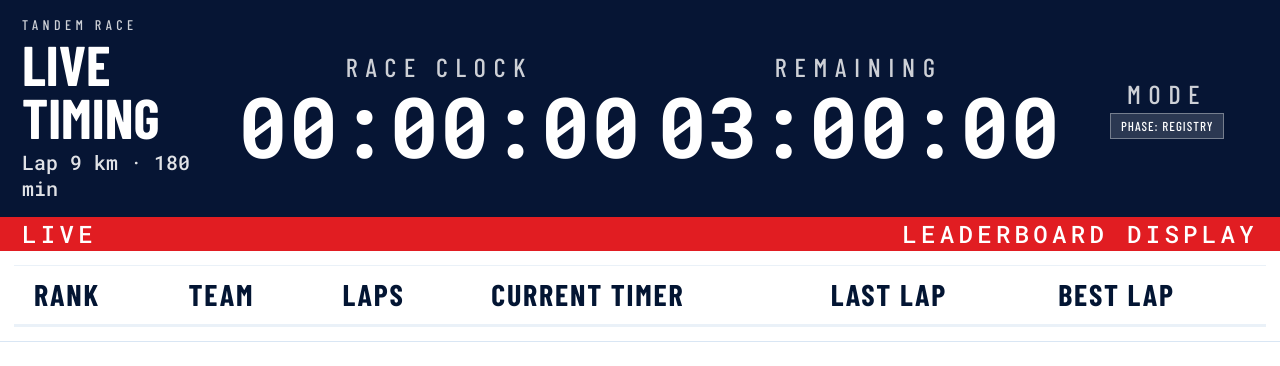
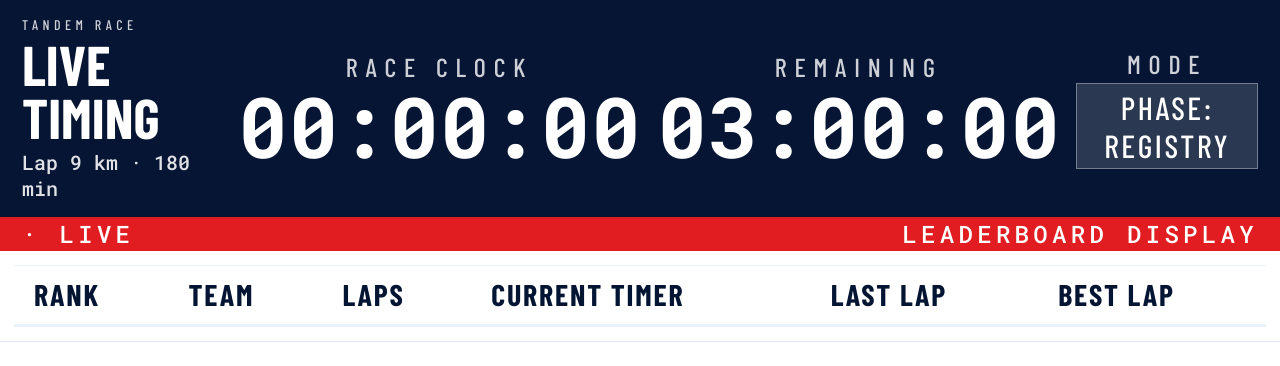
Before and after one commit to webertom6/race_lap_software, a plain HTML site: page static/scoreboard.html in a window 1280 px wide. Drawn offline with nearby package versions, Linux system fonts and the light colour scheme; no server answers; a web font is replaced by a local one.

Commit message:
fix top main panel leaderboard

```diff
--- a/static/scoreboard.html
+++ b/static/scoreboard.html
@@ -30,7 +30,7 @@
         </div>
       </div>
       <div class="live-strip">
-        <p class="live-left">Live</p>
+        <p class="live-left">· Live</p>
         <p class="live-right">Leaderboard display</p>
       </div>
     </header>
--- a/static/style.css
+++ b/static/style.css
@@ -386,7 +386,7 @@ td {
 
 .top-main {
   display: grid;
-  grid-template-columns: 1.1fr 1fr 1fr 1fr;
+  grid-template-columns: 1.1fr 2fr 2fr 1fr;
   gap: 16px;
   align-items: center;
   padding: 16px 22px;
@@ -465,7 +465,7 @@ td {
   color: #fff;
   padding: 4px 10px;
   font-family: "Barlow Condensed", sans-serif;
-  font-size: 13px;
+  font-size: 32px;
   letter-spacing: 0.08em;
   text-transform: uppercase;
 }
```
